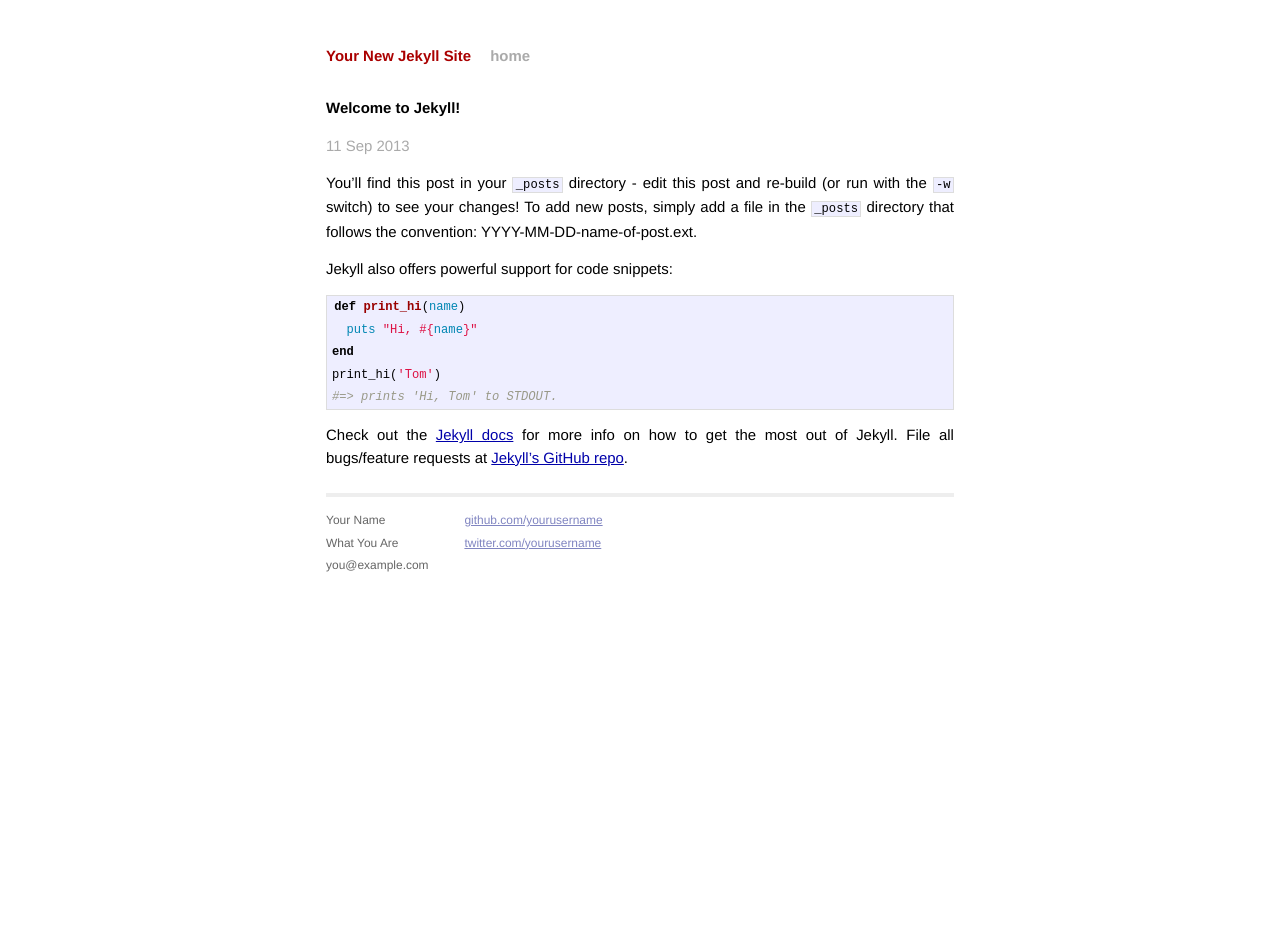
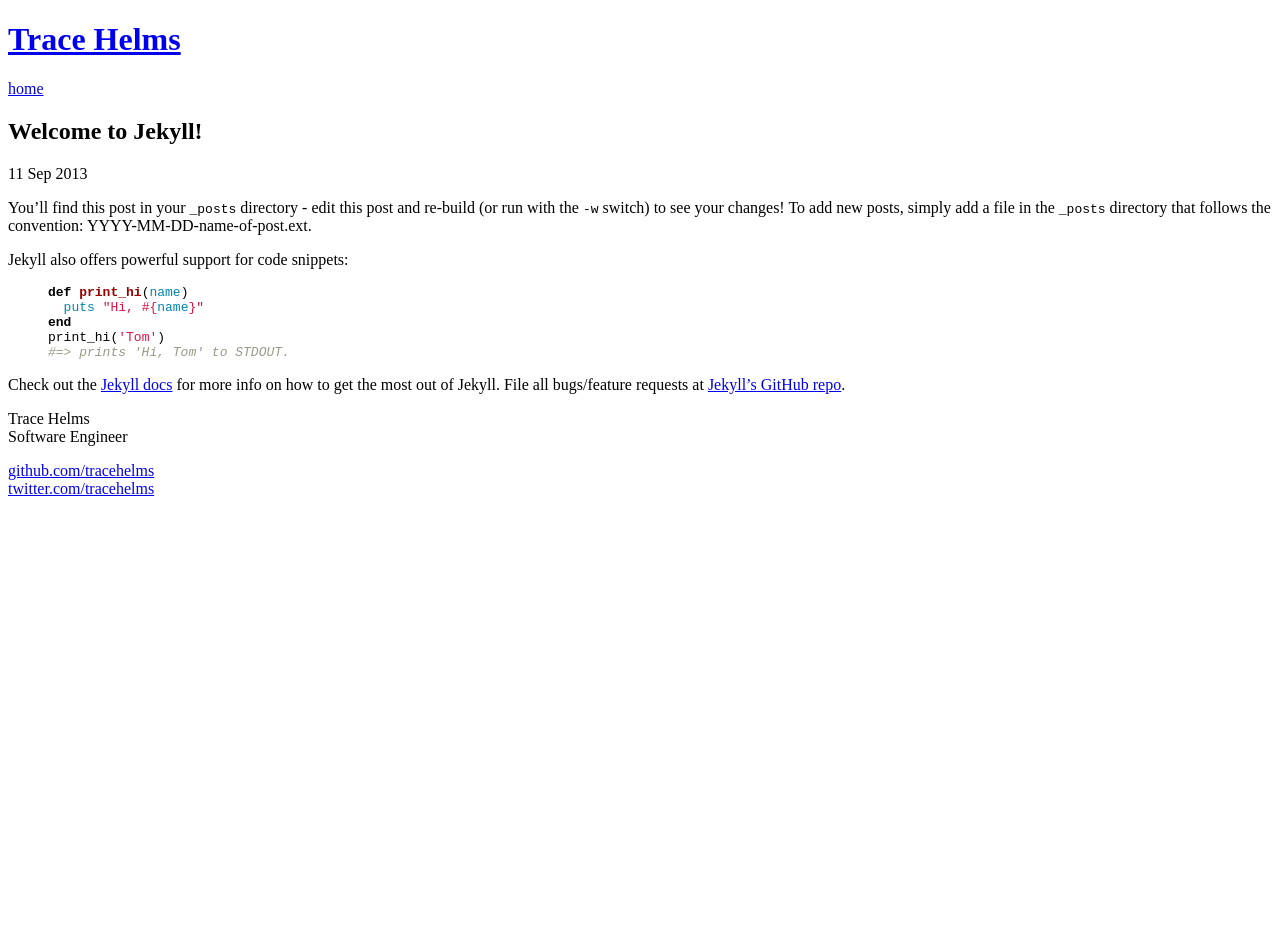
Before and after one commit to tracehelms/tracehelms.github.io, a Jekyll site: the page built from _posts/2013-09-11-welcome-to-jekyll.markdown, in a window 1280 px wide. Built offline with Jekyll 4.4.1, drawn with Linux system fonts in a browser that asks for light colours; Markdown is read by kramdown in place of the engine named in the settings; after the commit the page ends 900 px from its top, so only the background shows below that.

Commit message:
Change name of site, add some personalization, use <header> and <footer> instead of <div>

```diff
--- a/_config.yml
+++ b/_config.yml
@@ -1,3 +1,3 @@
-name: Your New Jekyll Site
+name: Trace Helms
 markdown: redcarpet
 pygments: true
--- a/_layouts/default.html
+++ b/_layouts/default.html
@@ -11,30 +11,29 @@
     <link rel="stylesheet" href="/css/syntax.css">
 
     <!-- Custom CSS -->
-    <link rel="stylesheet" href="/css/main.css">
+    <!-- <link rel="stylesheet" href="/css/main.css"> -->
   </head>
 
   <body>
     <div class="site">
-      <div class="header">
+      <header>
         <h1 class="title"><a href="/">{{ site.name }}</a></h1>
         <a class="extra" href="/">home</a>
-      </div>
+      </header>
 
       {{ content }}
 
-      <div class="footer">
+      <footer>
         <div class="contact">
           <p>
-            Your Name<br />
-            What You Are<br />
-            you@example.com
+            Trace Helms<br />
+            Software Engineer<br />
           </p>
         </div>
         <div class="contact">
           <p>
-            <a href="https://github.com/yourusername">github.com/yourusername</a><br />
-            <a href="https://twitter.com/yourusername">twitter.com/yourusername</a><br />
+            <a href="https://github.com/tracehelms">github.com/tracehelms</a><br />
+            <a href="https://twitter.com/tracehelms">twitter.com/tracehelms</a><br />
           </p>
         </div>
       </div>
--- a/index.html
+++ b/index.html
@@ -1,6 +1,6 @@
 ---
 layout: default
-title: Your New Jekyll Site
+title: Trace Helms
 ---
 
 <div id="home">
```
